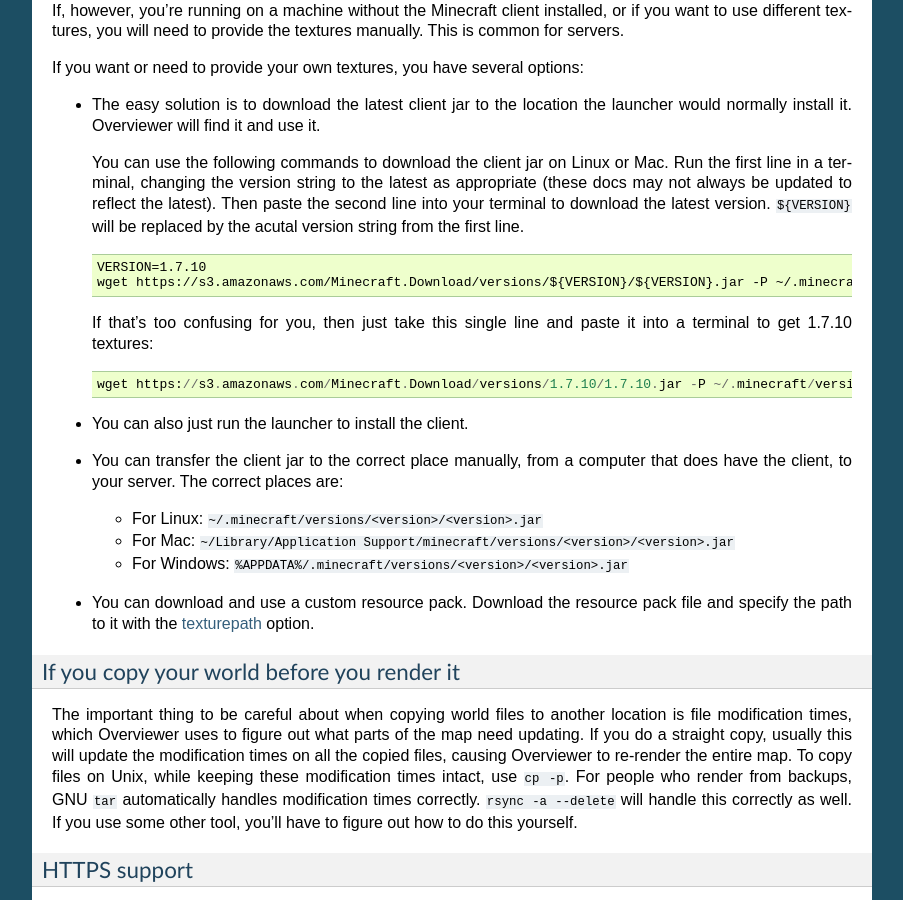
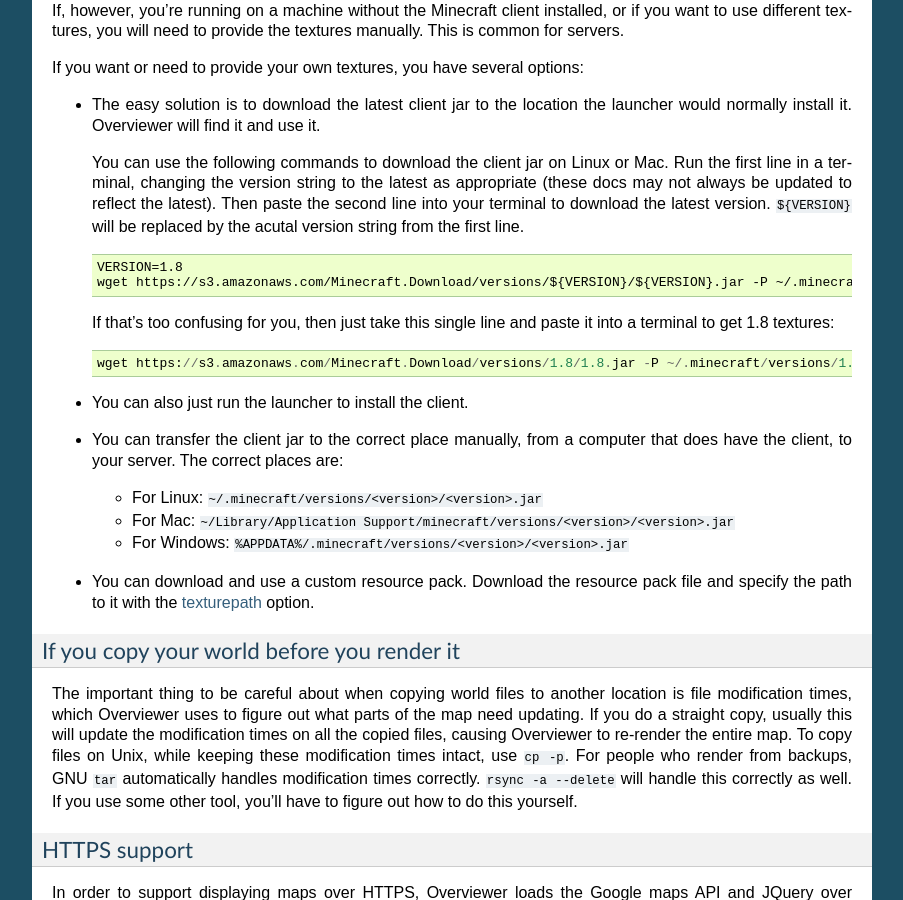
Before and after one commit to overviewer/Minecraft-Overviewer, a Sphinx documentation site: the page built from docs/running.rst, in a window 1280 px wide and 900 px high, scrolled down 3854 px. Shown: the whole window, without its empty margins (198-1101 px from the left). Built offline with Sphinx 7.4.7, drawn with Linux system fonts in a browser that asks for light colours.

Commit message:
Bump versions and docs for 1.8 support!

```diff
--- a/docs/running.rst
+++ b/docs/running.rst
@@ -261,13 +261,13 @@
 
   ::
 
-    VERSION=1.7.10
+    VERSION=1.8
     wget https://s3.amazonaws.com/Minecraft.Download/versions/${VERSION}/${VERSION}.jar -P ~/.minecraft/versions/${VERSION}/
 
   If that's too confusing for you, then just take this single line and paste it into
-  a terminal to get 1.7.10 textures::
+  a terminal to get 1.8 textures::
 
-    wget https://s3.amazonaws.com/Minecraft.Download/versions/1.7.10/1.7.10.jar -P ~/.minecraft/versions/1.7.10/
+    wget https://s3.amazonaws.com/Minecraft.Download/versions/1.8/1.8.jar -P ~/.minecraft/versions/1.8/
 
 * You can also just run the launcher to install the client.
 
```
Also changed, not shown: 2 other files.
